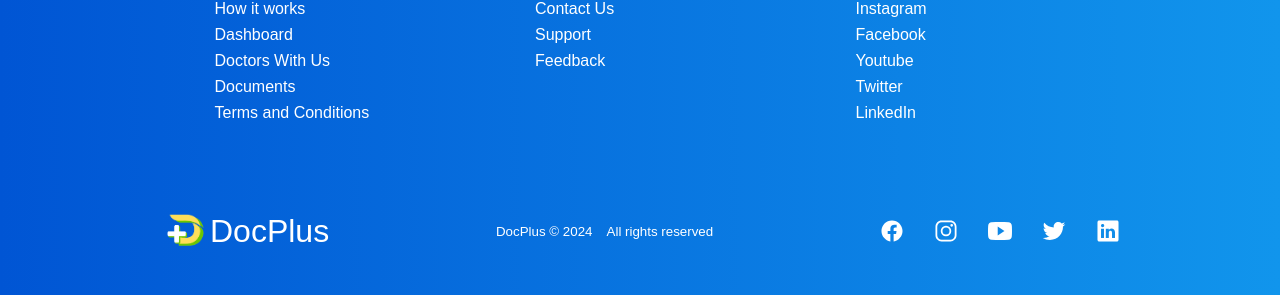
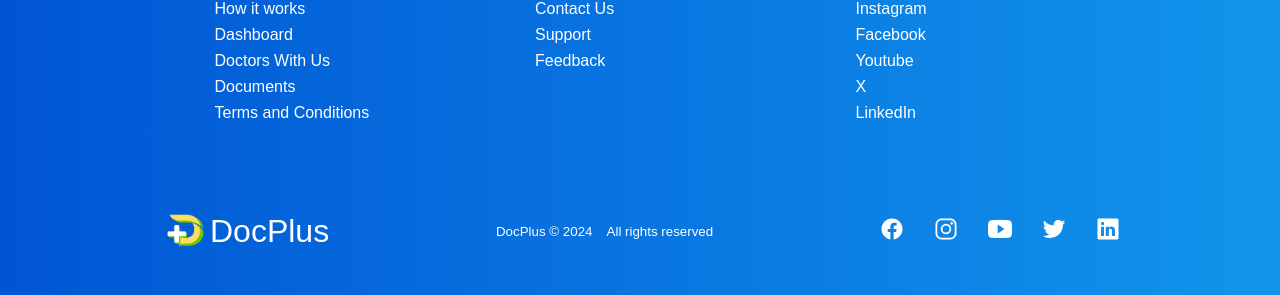
Before and after one commit to KILLERTIAN/Doc-Plus, a React (Create React App) app in the folder client/: page / in a window 1280 px wide. Shown: the part 2152-2447 px from the top of the page. Built offline with nearby package versions, Linux system fonts and the light colour scheme; no server answers.

Commit message:
footer links

```diff
--- a/client/src/components/Footer.js
+++ b/client/src/components/Footer.js
@@ -27,11 +27,11 @@ function Footer() {
           </div>
           <div class='footer-link-items'>
             <h2>Social Media</h2>
-            <Link to='/'>Instagram</Link>
-            <Link to='/'>Facebook</Link>
-            <Link to='/'>Youtube</Link>
-            <Link to='/'>Twitter</Link>
-            <Link to='/'>LinkedIn</Link>
+            <Link to='https://www.instagram.com/?hl=en'>Instagram</Link>
+            <Link to='https://www.facebook.com/'>Facebook</Link>
+            <Link to='https://www.youtube.com/'>Youtube</Link>
+            <Link to='https://twitter.com/x.'>X</Link>
+            <Link to='https://in.linkedin.com/'>LinkedIn</Link>
           </div>
         </div>
 
@@ -47,11 +47,11 @@ function Footer() {
           </div>
           <small class='website-rights'>DocPlus © 2024 &nbsp;&nbsp; All rights reserved</small>
           { <div class='social-icons'>
-          <IonIcon icon={logoFacebook} className='social-icon-link' />
-            <IonIcon icon={logoInstagram} className='social-icon-link' />
-            <IonIcon icon={logoYoutube} className='social-icon-link' />
-            <IonIcon icon={logoTwitter} className='social-icon-link' />
-            <IonIcon icon={logoLinkedin} className='social-icon-link' />
+            <Link to="https://www.facebook.com/"><IonIcon icon={logoFacebook} className='social-icon-link' /></Link>
+            <Link to="https://www.instagram.com/?hl=en"><IonIcon icon={logoInstagram} className='social-icon-link' /></Link>
+            <Link to="https://www.youtube.com/"><IonIcon icon={logoYoutube} className='social-icon-link' /></Link>
+            <Link to="https://twitter.com/x"><IonIcon icon={logoTwitter} className='social-icon-link' /></Link>
+            <Link to="https://in.linkedin.com/"><IonIcon icon={logoLinkedin} className='social-icon-link' /></Link>
           </div> }
         </div>
       </section>
```
